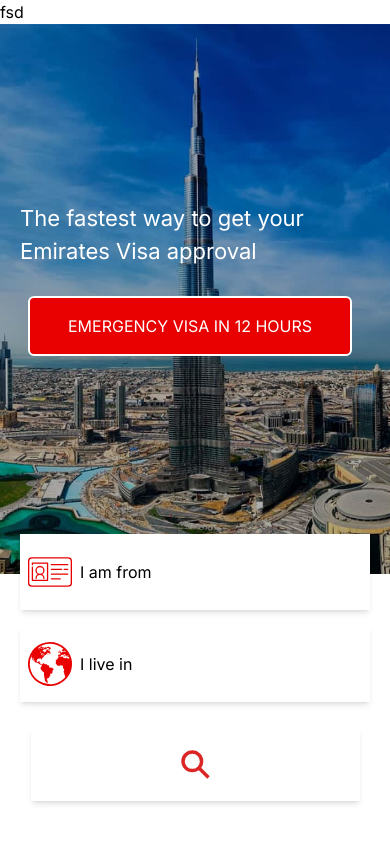
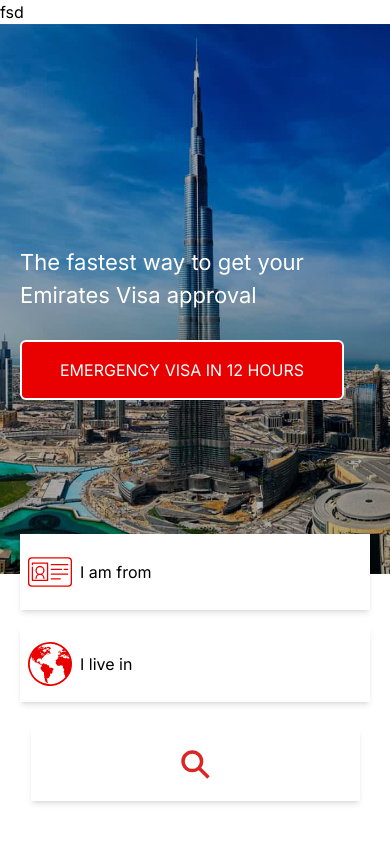
Before and after one commit to tahaamin2013/Emirates-Visa, a Next.js app: page / in a window 390 px wide. Shown: the top 842 px of the page. Built offline with nearby package versions, Linux system fonts and the light colour scheme; no server answers.

Commit message:
emiratevisa

```diff
--- a/src/components/heroSection/HeroSection.tsx
+++ b/src/components/heroSection/HeroSection.tsx
@@ -44,12 +44,15 @@ const HeroSection = () => {
                 <p className={`hidden ${styles.paragraphs}`}>100% guaranteed approval*</p>
                 <p className={`hidden ${styles.paragraphs}`}>Get Emirates Visa approval in 12 hours with Express Service</p>
               </div>
-               <button className="lg:hidden ml-2 heroSection-button bg-[#e90000] border-white border-[2px] mt-7 py-4 rounded-[6px] px-[38px]">
+
+            </div>
+
+          </div>
+
+        </div>
+        <button className="lg:hidden ml-5 heroSection-button bg-[#e90000] text-white border-white border-[2px] mt-[66px] py-4 rounded-[6px] px-[38px]">
                 EMERGENCY VISA IN 12 HOURS
               </button>
-            </div>
-          </div>
-        </div>
       </div>
 
     </div>
```
